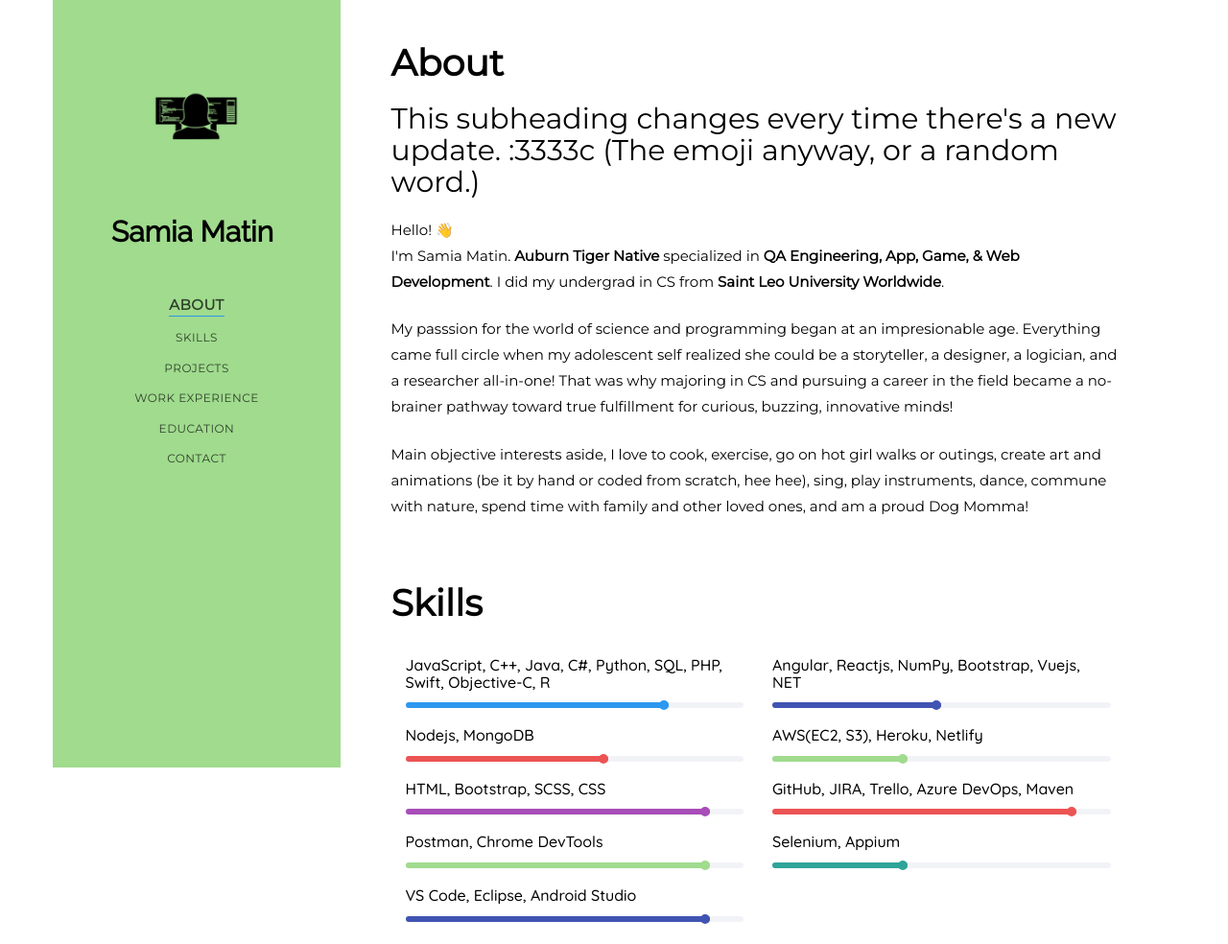
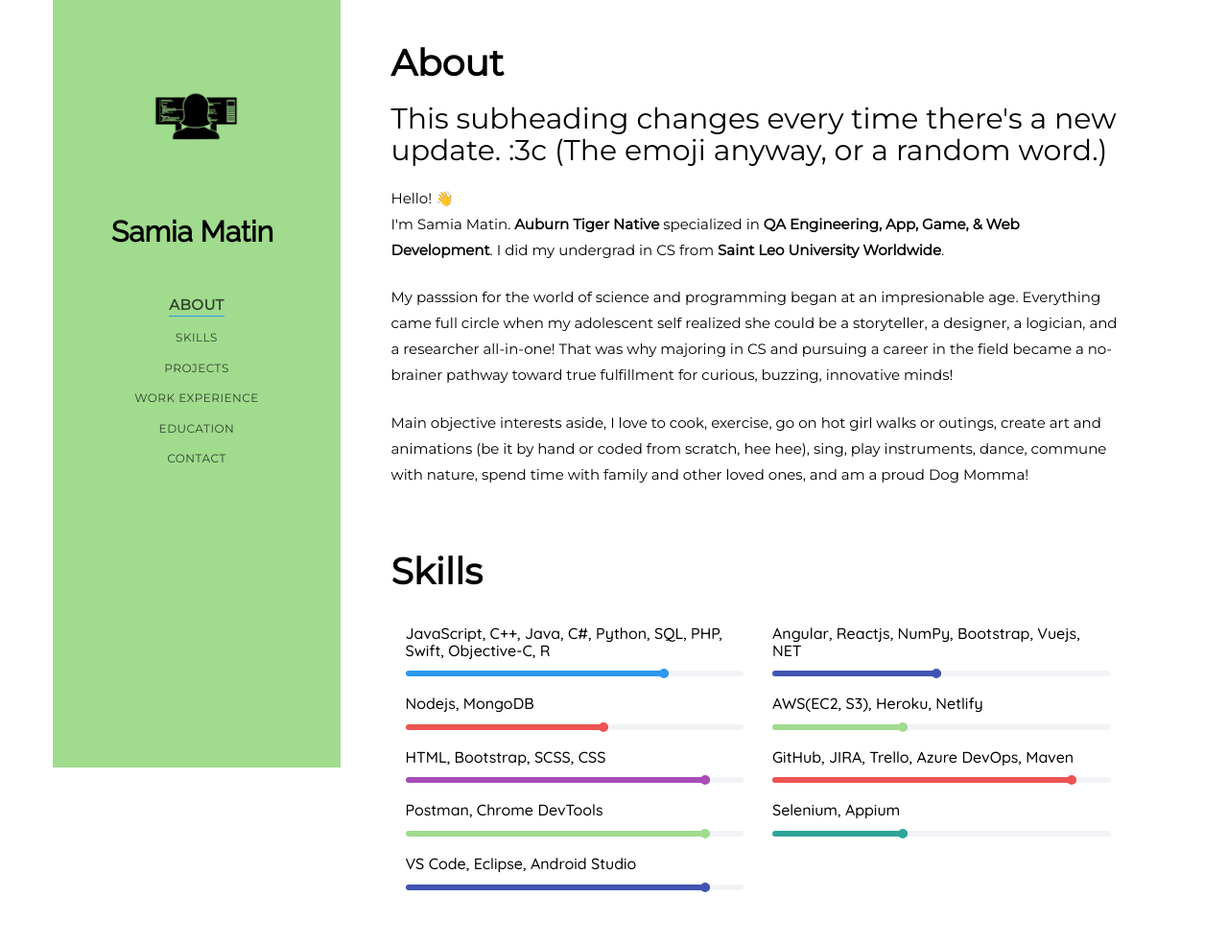
Before and after one commit to aladyintech/OfficialFolio, a plain HTML site: page index.html in a window 1280 px wide. Shown: the top 984 px of the page at 96% size. Drawn offline with Linux system fonts and the light colour scheme; no server answers; a web font is replaced by a local one.

Commit message:
Update index.html

```diff
--- a/index.html
+++ b/index.html
@@ -79,7 +79,7 @@
                          data-animate-effect="fadeInLeft">
                         <div class="about-desc">
                            <h1>About</h1>
-                           <h2>This subheading changes every time there's a new update. :3333c (The emoji anyway, or a random word.)</h2>
+                           <h2>This subheading changes every time there's a new update. :3c (The emoji anyway, or a random word.)</h2>
                            <p> Hello! &#128075; <br>I'm Samia Matin.
                               <b>Auburn Tiger Native</b> specialized in
                               <b>QA Engineering, App, Game, & Web Development</b>. I did my undergrad
```
